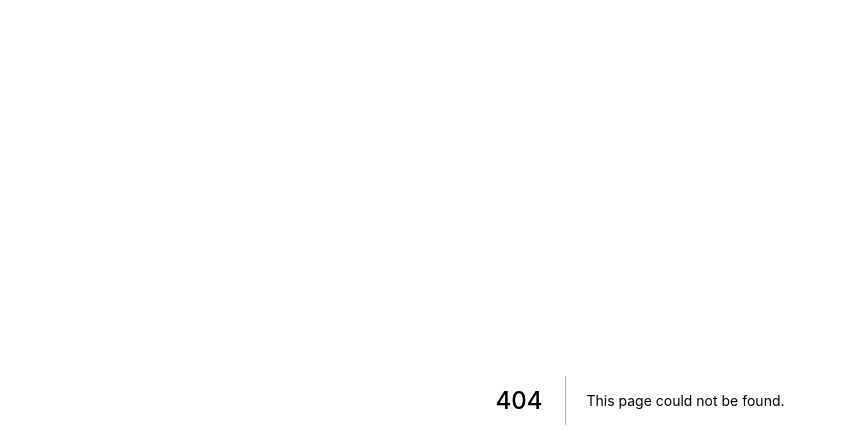
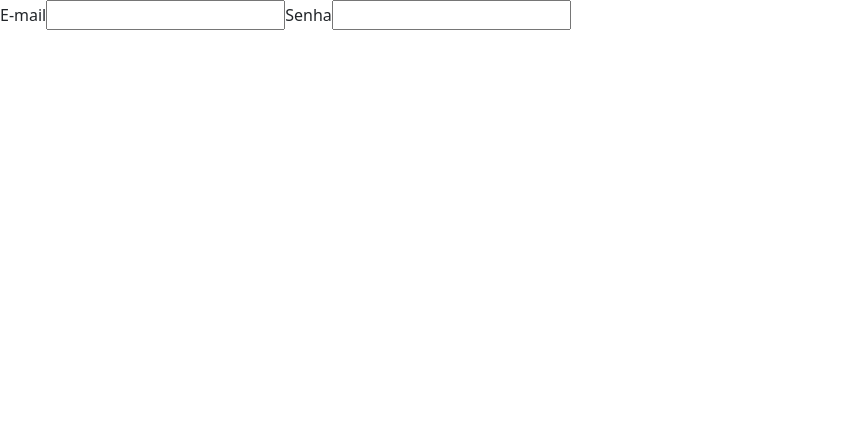
Before and after one commit to GabrielAlSant/FrontEnd-Admin, a Next.js app: page /components/formlog in a window 1280 px wide. Before the commit this address had no page. Shown: the top 448 px of the page, without its empty margins (0-846 px from the left). Built offline with nearby package versions, Linux system fonts and the light colour scheme.

Commit message:
Formulario de Log Inicial

```diff
--- /dev/null
+++ b/pages/components/formlog.js
@@ -0,0 +1,10 @@
+export default function FormLog(){
+    return (
+        <form>
+            <label>E-mail</label>
+            <input/>
+            <label>Senha</label>
+            <input/>
+        </form>
+    )
+}
--- a/pages/index.js
+++ b/pages/index.js
@@ -1,4 +1,5 @@
 import Head from 'next/head'
+import FormLog from './components/formlog'
 import Header from './components/header'
 
 export default function Home() {
@@ -6,6 +7,7 @@ export default function Home() {
     <div className="container-fluid g-0">
       <Head>Página Inicial</Head>
       <Header/>
+      <FormLog/>
     </div>
   )
 }
```
